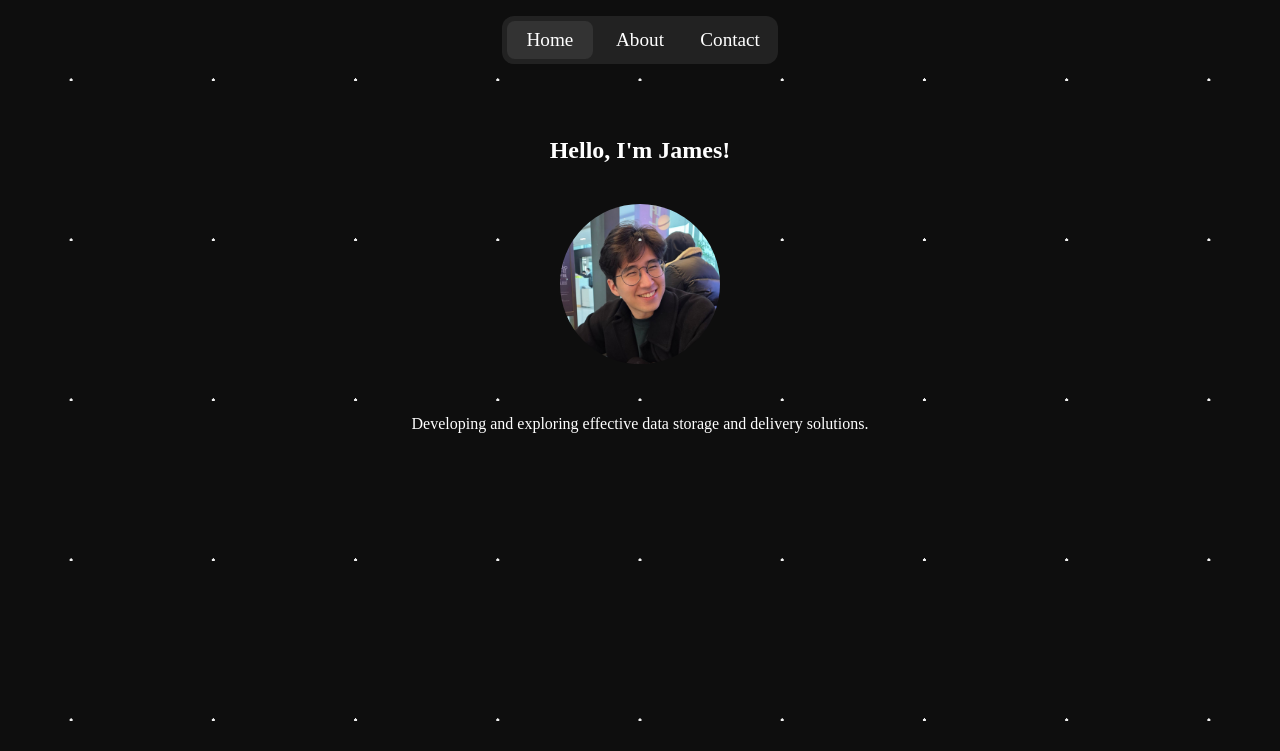
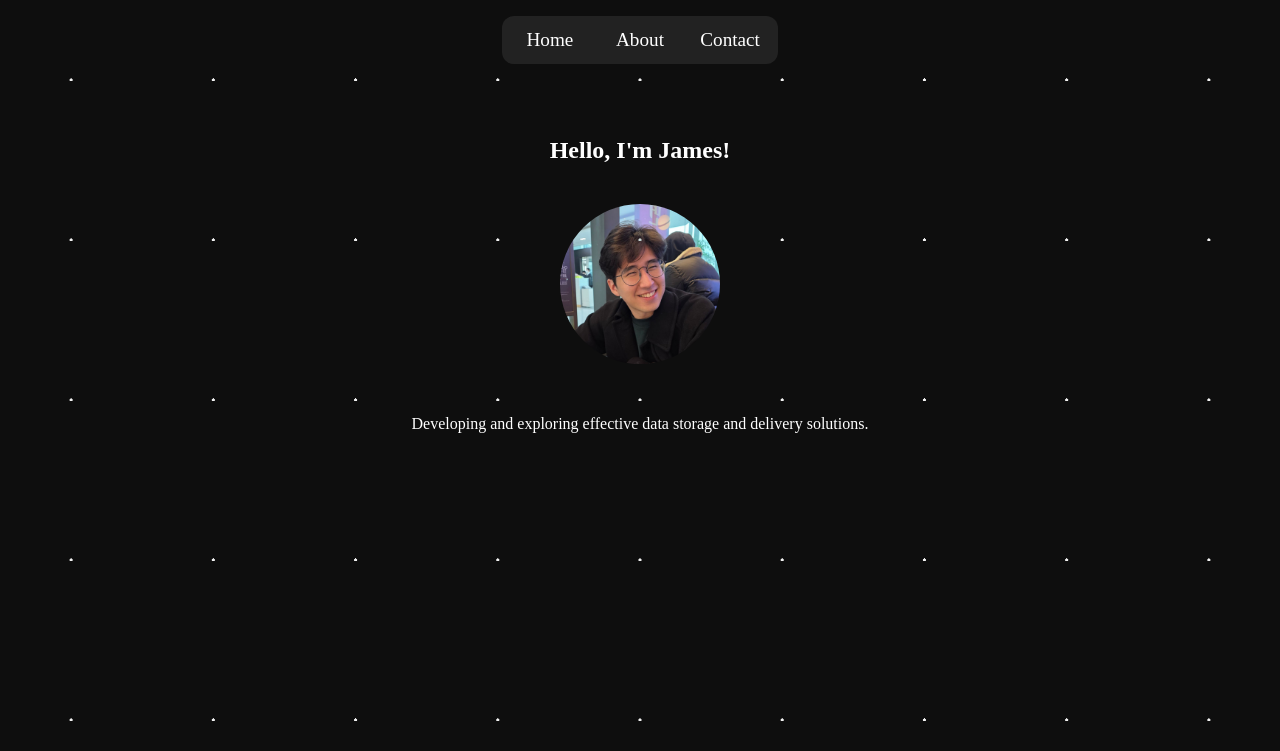
Before and after one commit to jameshlms/portfolio, a FastAPI app: template app/templates/pages/index.html in a window 1280 px wide, with the pointer over the restyled element. Shown: the top 751 px of the page. Run offline with FastAPI, Linux system fonts and the light colour scheme; the template is opened without the code that fills it, so the values that code supplies are empty; parts of the project's set-up code (start-up, migrations or seed data) failed here and were passed over; some libraries are stand-ins or nearby versions.

Commit message:
Drop the nav hover background
Hovering a tab no longer shows a box; only the current page keeps its
highlight.

Co-Authored-By: Claude Opus 5.5 <noreply@anthropic.com>

```diff
--- a/app/static/css/style.css
+++ b/app/static/css/style.css
@@ -165,10 +165,6 @@ nav {
     text-align: center;
     text-decoration: none;
     transition: background-color 0.2s ease, transform 0.1s ease;
-}
-
-.nav-tab:hover {
-    background-color: var(--surface-hover);
 }
 
 /* Current page. */
```
